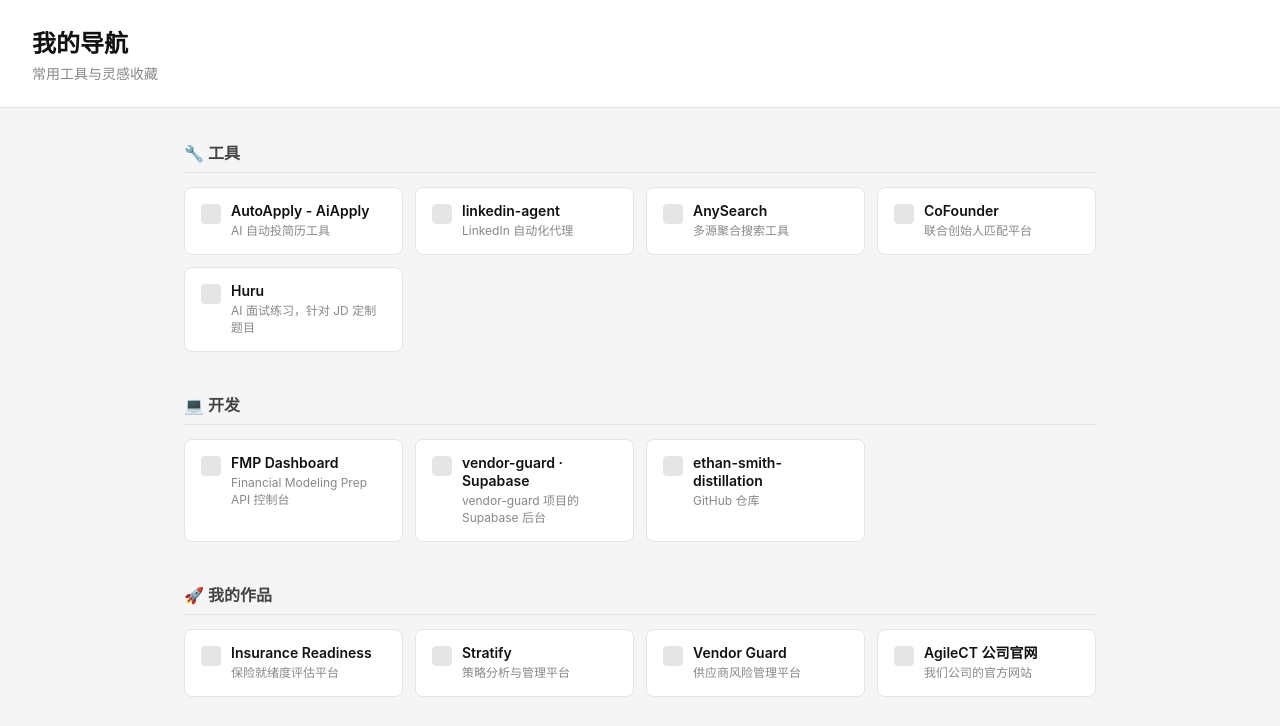
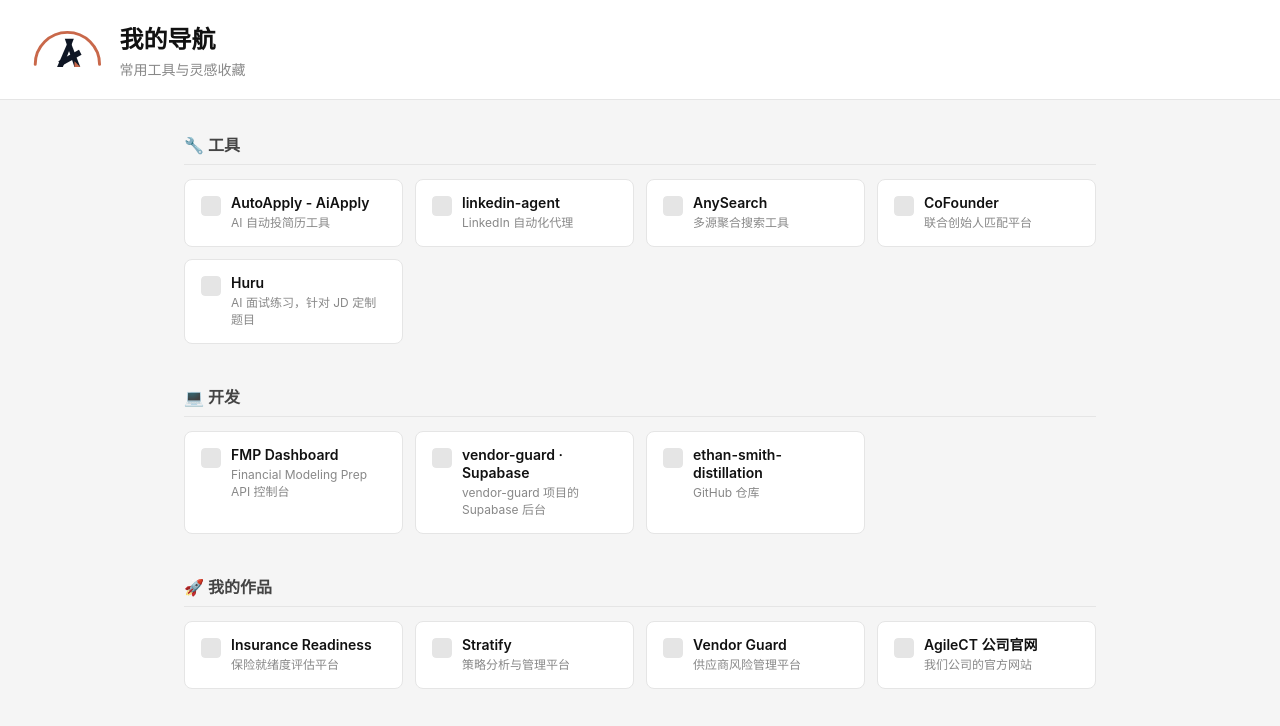
Before and after one commit to AgileCT/Shelly-links, a plain HTML site: page index.html in a window 1280 px wide. Shown: the top 726 px of the page. Drawn offline with Linux system fonts and the light colour scheme.

Commit message:
feat: add AgileCT logo to header

```diff
--- a/index.html
+++ b/index.html
@@ -8,8 +8,13 @@
 </head>
 <body>
   <header>
-    <h1 id="site-title">我的导航</h1>
-    <p>常用工具与灵感收藏</p>
+    <div class="header-inner">
+      <img src="logo-icon.svg" alt="AgileCT" class="site-logo">
+      <div>
+        <h1 id="site-title">我的导航</h1>
+        <p>常用工具与灵感收藏</p>
+      </div>
+    </div>
   </header>
 
   <main id="content"></main>
--- a/style.css
+++ b/style.css
@@ -10,7 +10,19 @@
 header {
   background: #fff;
   border-bottom: 1px solid #e5e5e5;
-  padding: 24px 32px;
+  padding: 20px 32px;
+}
+
+.header-inner {
+  display: flex;
+  align-items: center;
+  gap: 14px;
+}
+
+.site-logo {
+  height: 48px;
+  width: auto;
+  flex-shrink: 0;
 }
 
 header h1 {
```
Also changed, not shown: logo-icon.svg (added), logo.svg (added).
